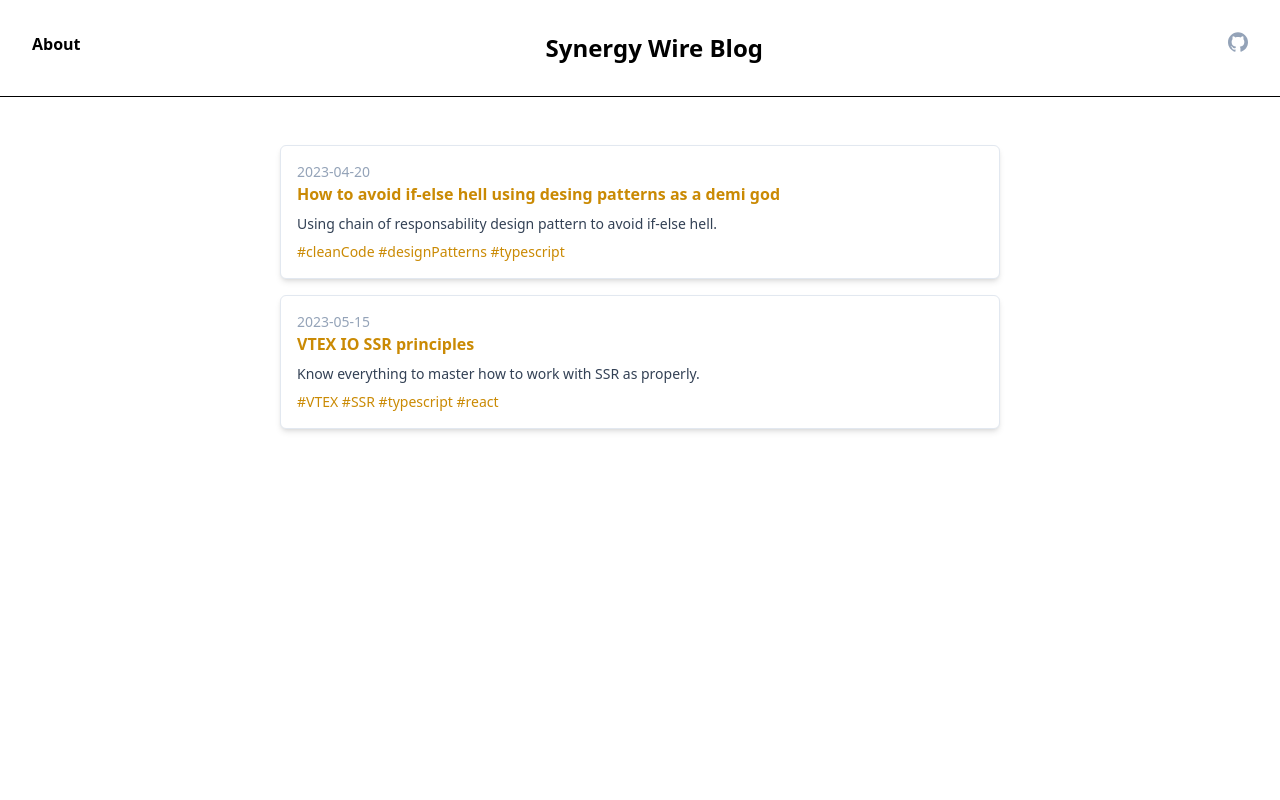
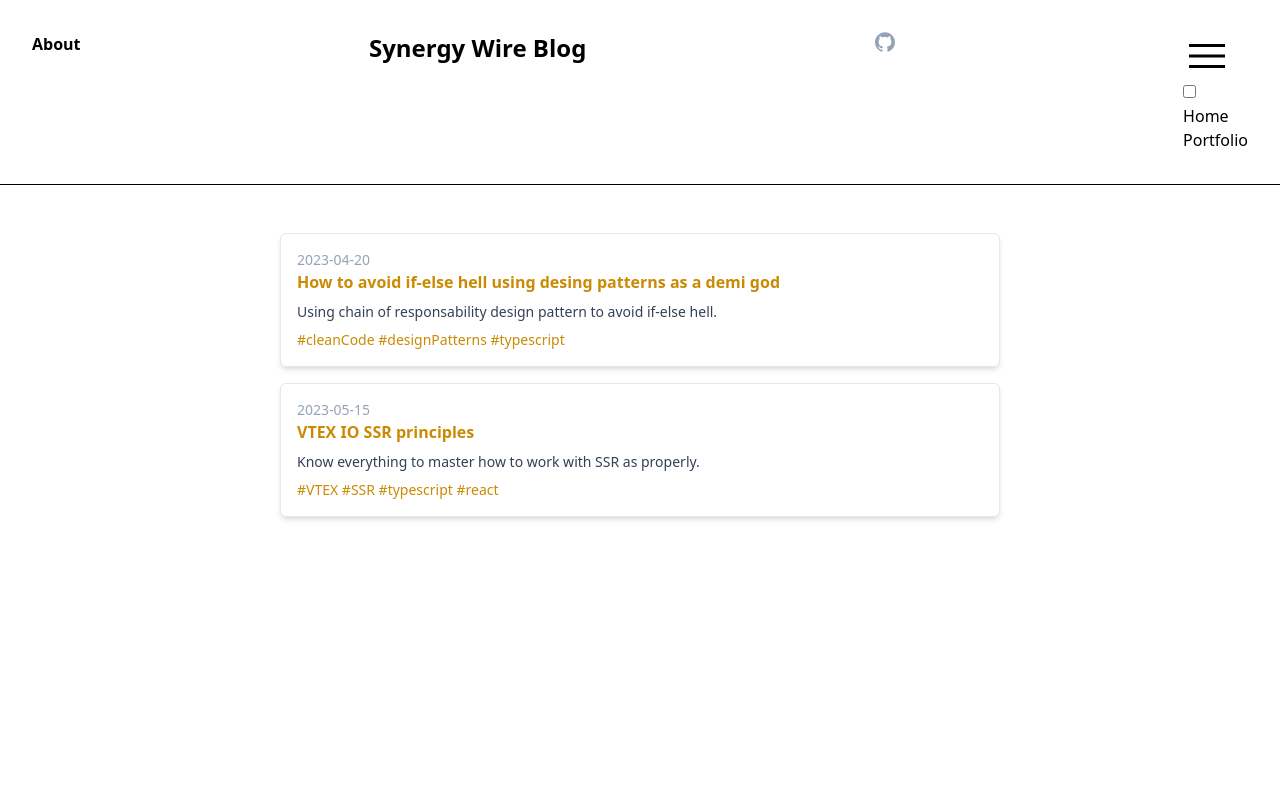
Before and after one commit to SynergyWire/SynergyWire-blog, a Next.js app: page / in a window 1280 px wide. Shown: the top 800 px of the page. Built offline with nearby package versions, Linux system fonts and the light colour scheme.

Commit message:
fix: list markdown

```diff
--- a/components/Header/index.tsx
+++ b/components/Header/index.tsx
@@ -5,7 +5,6 @@ import { ICON_KEYS } from '@/utils/contants'
 import "./header.css"
 
 export default function Header() {
-
   return (
     <header className="max-w-screen border-b border-solid border-black p-8 flex justify-between content-center">
       <nav>
@@ -25,6 +24,23 @@ export default function Header() {
         <Icon name={ICON_KEYS.GITHUB} />
       </Link></div>
 
+      <div>
+        <svg xmlns="http://www.w3.org/2000/svg" height="48" viewBox="0 -960 960 960" width="48"><path d="M120-240v-60h720v60H120Zm0-210v-60h720v60H120Zm0-210v-60h720v60H120Z" /></svg><input type="checkbox" id="open"/>
+        <ul>
+      <li>
+        <a href="#">
+          <i className="fa fa-home"></i>
+          <span>Home</span>
+        </a>
+      </li>
+      <li>
+        <a href="#">
+          <i className="fa fa-paint-brush"></i>
+          <span>Portfolio</span>
+        </a>
+      </li>
+    </ul>
+      </div>
     </header>
   )
 }
```
